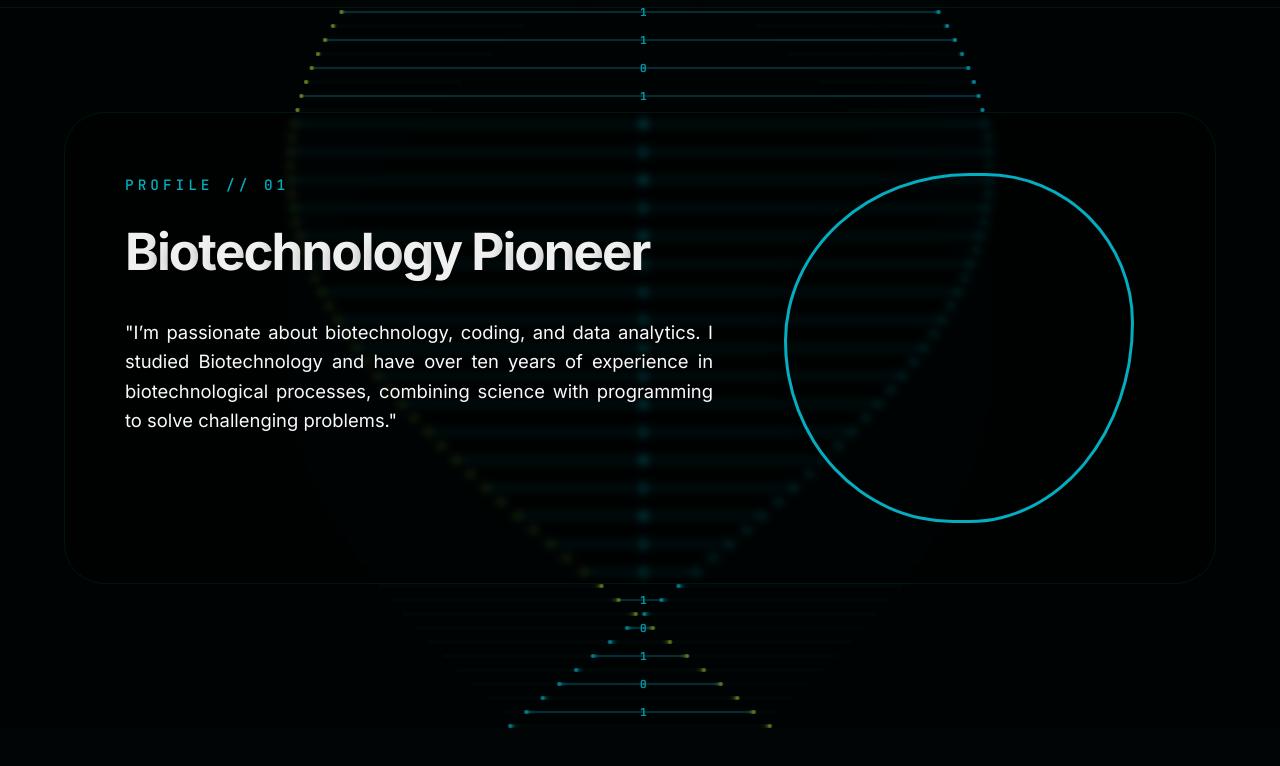
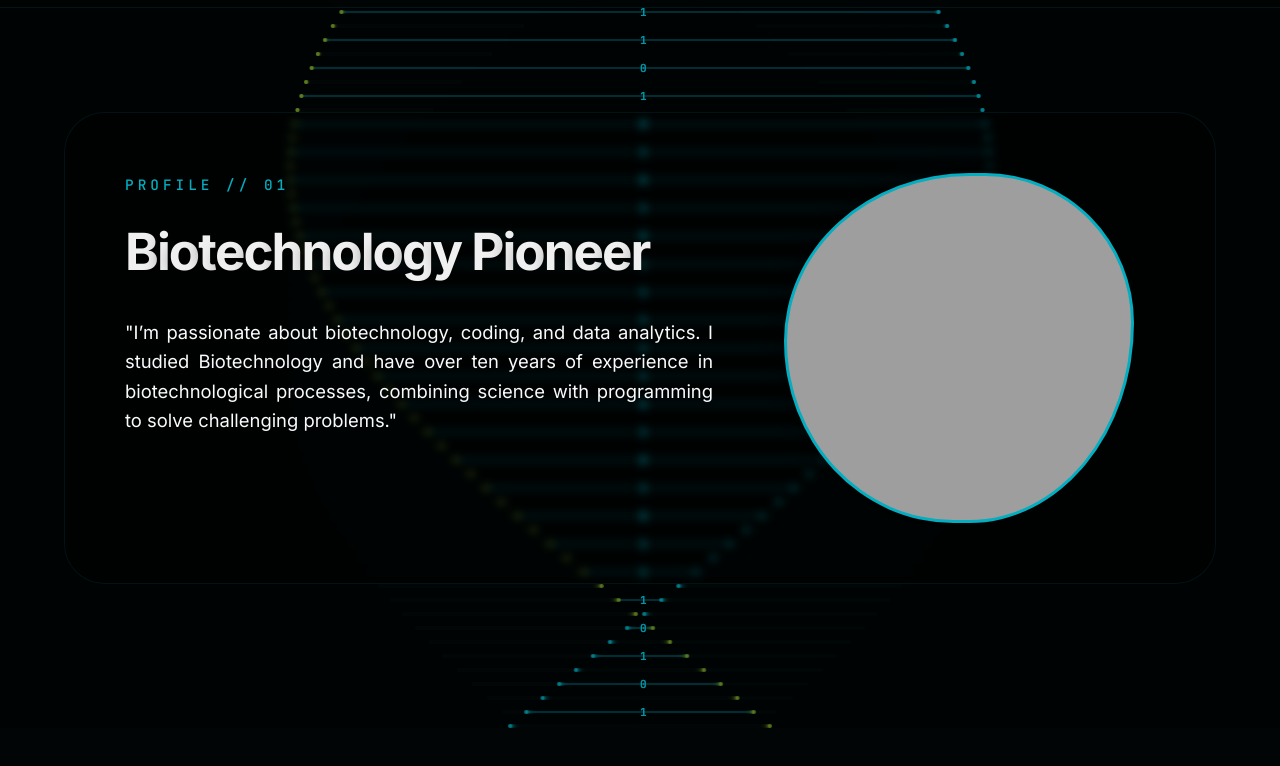
Before and after one commit to ericknoess/Erick_Noe_Sanchez, a plain HTML site: page index.html in a window 1280 px wide. Shown: the part 72-838 px from the top of the page. Drawn offline with nearby package versions, Linux system fonts and the light colour scheme; the site is published under a folder, as on GitHub Pages, so addresses that start at the root find nothing.

Commit message:
corrección de imagenes

```diff
--- a/index.html
+++ b/index.html
@@ -129,7 +129,7 @@
             flex-shrink: 0;
         }
 
-        .circle_photo { background-image: url('/img/foto_erick_normal.svg'); }
+        .circle_photo { background-image: url('img/foto_erick_normal.svg'); }
         .circle_photo_2 {
             background-image: url('https://images.unsplash.com/photo-1551288049-bebda4e38f71?q=80&w=800&auto=format&fit=crop');
             border-color: var(--accent);
```
